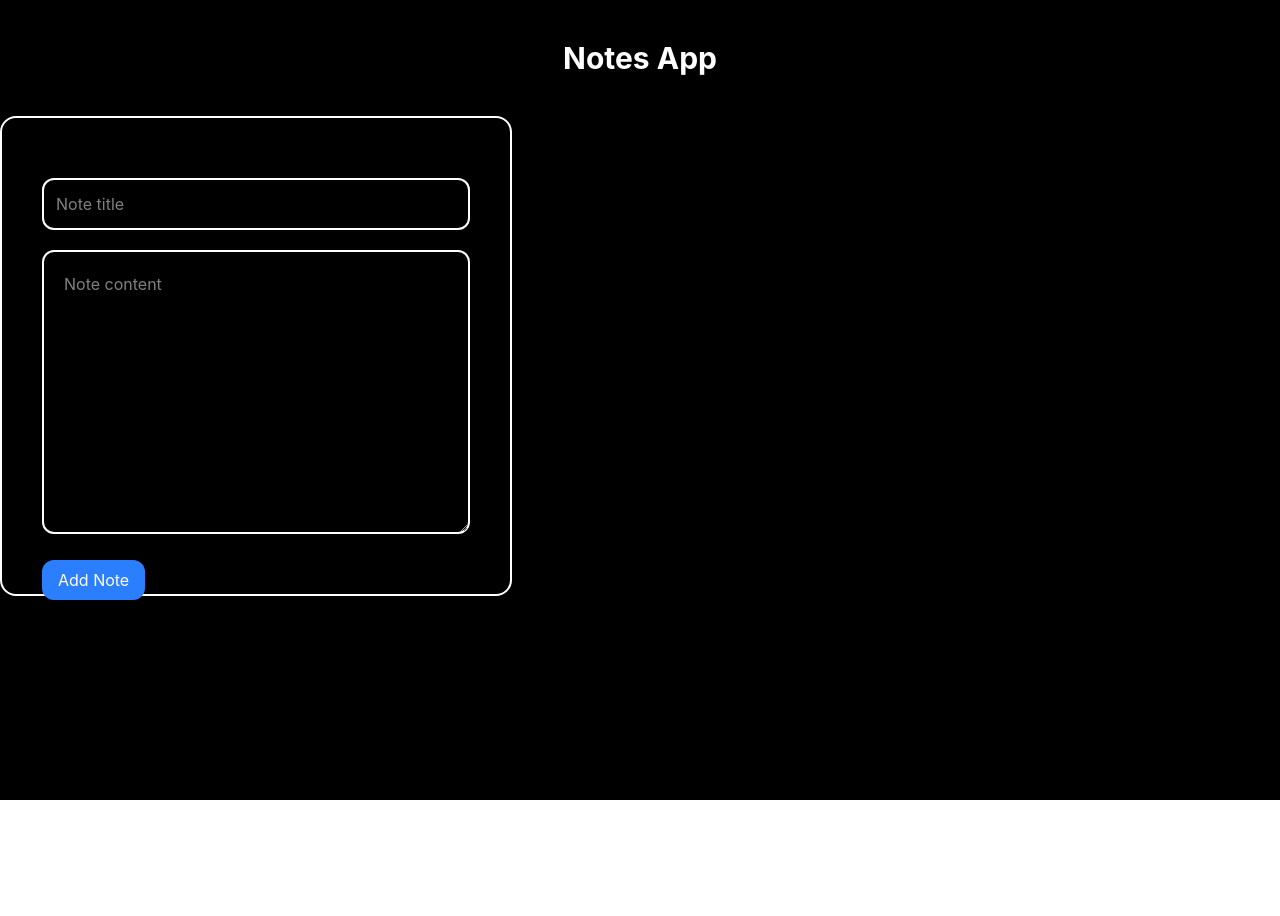
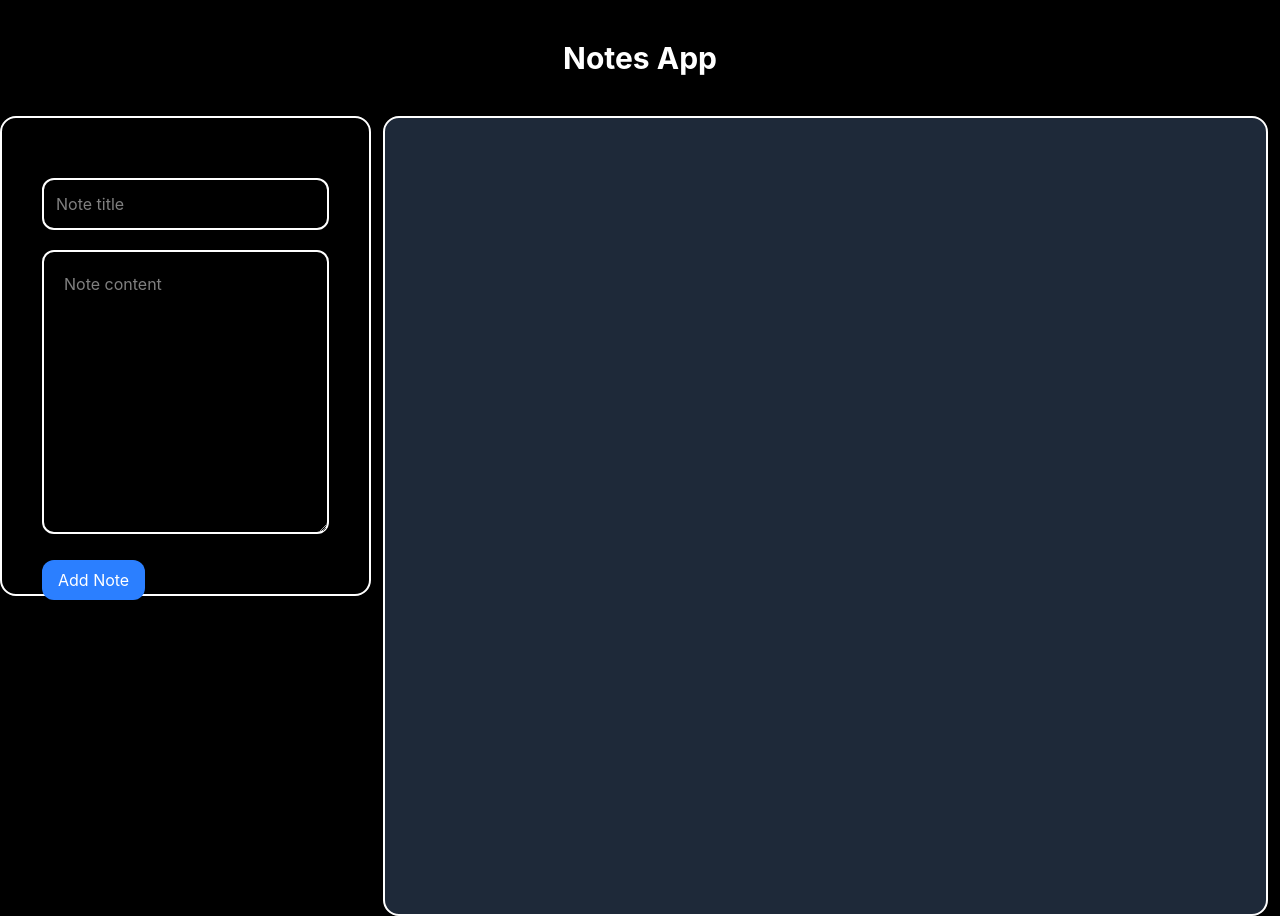
Before and after one commit to smsmorsalin/react-mini-projects, a React (Vite) app in the folder notes_app/: page / in a window 1280 px wide. Before the commit the page ends 800 px from the top, so only its background shows below. Built offline with nearby package versions, Linux system fonts and the light colour scheme.

Commit message:
create a container in notes_app

```diff
--- a/notes_app/src/App.jsx
+++ b/notes_app/src/App.jsx
@@ -2,8 +2,9 @@ import React from 'react'
 
 const App = () => {
   return (
-    <div className='bg-black h-screen w-screen text-white'>
-      <h1 className='text-3xl font-bold text-center pt-10 w-full pb-10'>Notes App</h1>
+    <div>
+      <h1 className='text-3xl font-bold text-center pt-10 w-full pb-10 bg-black text-white'>Notes App</h1>
+      <div className='bg-black h-screen w-screen text-white flex justify-between'>
 
         <div className='p-10 border-2 lg:h-3/5 lg:w-2/5 rounded-2xl'>
           <form>
@@ -20,6 +21,10 @@ const App = () => {
             <button className='bg-blue-500 text-white px-4 py-2 mt-5 hover:bg-blue-600 rounded-xl'>Add Note</button>
           </form>
         </div>
+
+        <div className='p-10 border-2 lg:h-full lg:w-full rounded-2xl mx-3 bg-gray-800'>
+        </div>
+      </div>
     </div>
   )
 }
```
Lines whose indentation alone changed are shown as unchanged.
